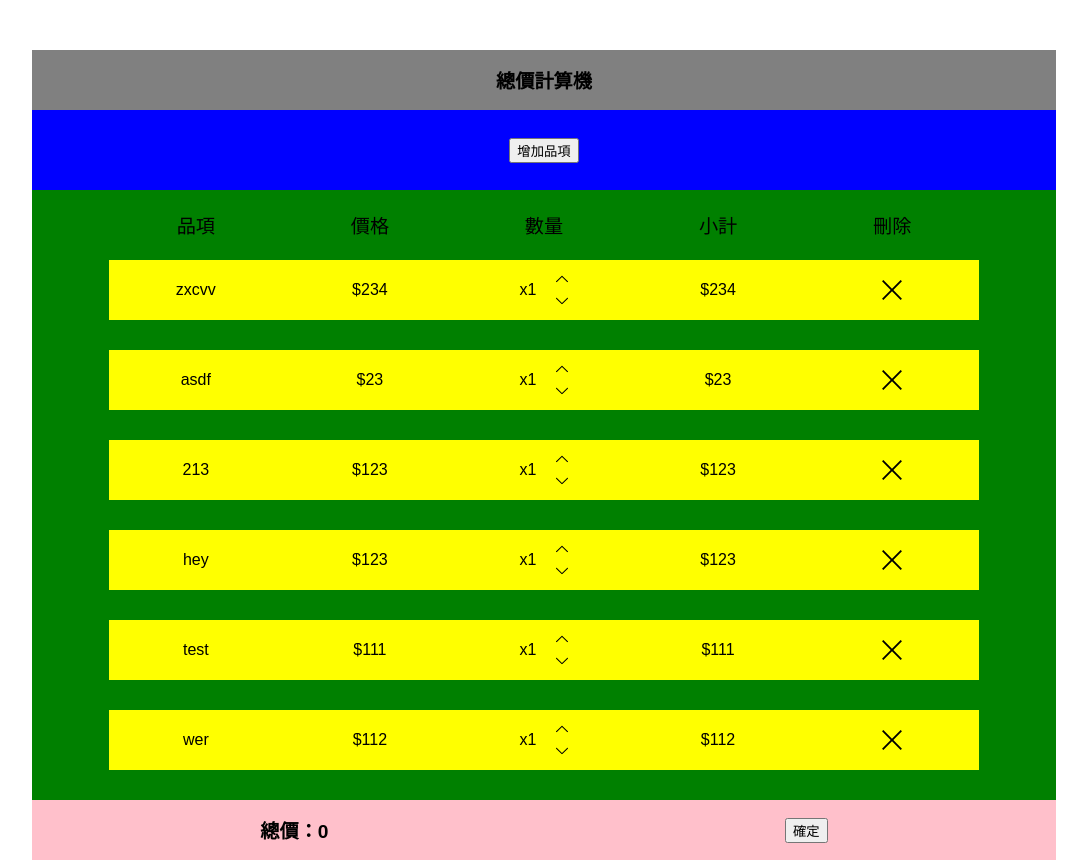
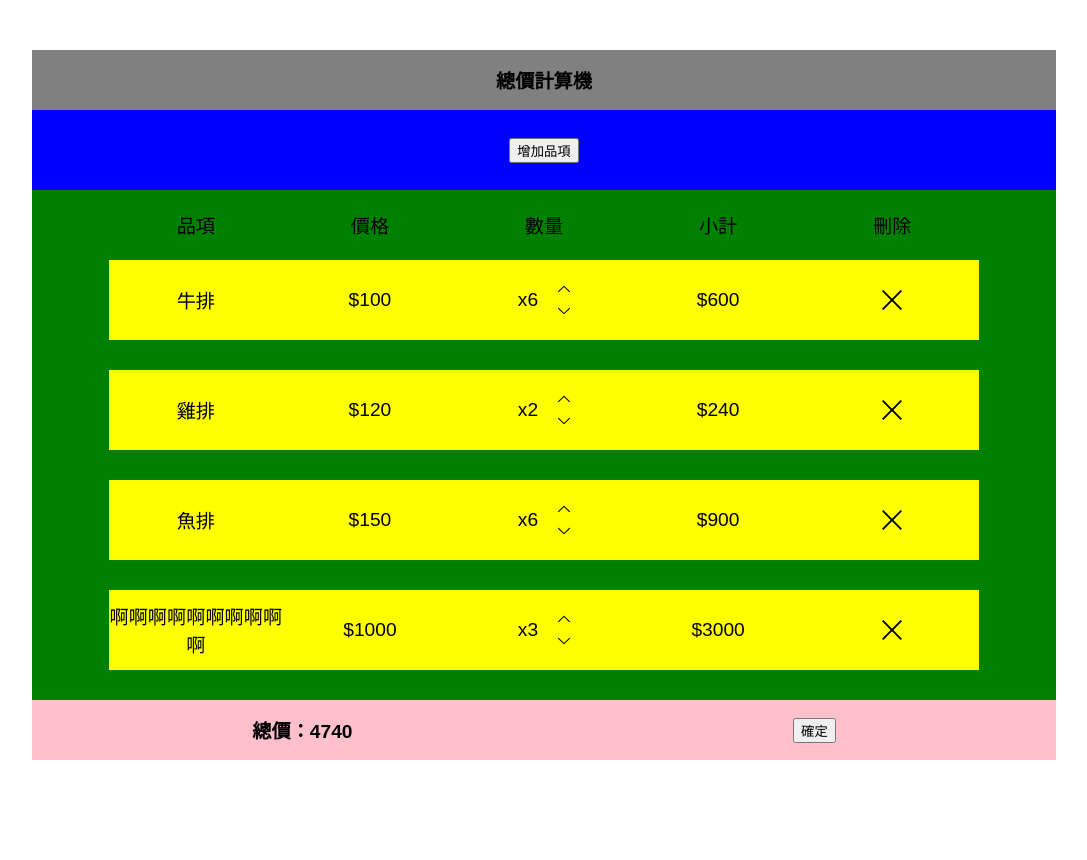
Before and after one commit to Melon-Lo/Total-Calculator-React, a React (Create React App) app: page /main in a window 1280 px wide. Shown: the whole page, without its empty margins (96-1183 px from the left). After the commit the page ends 800 px from the top, so only its background shows below. Built offline with nearby package versions, Linux system fonts and the light colour scheme; data requests are answered from the project's data file; a web font is replaced by a local one.

Commit message:
feat/ add total

```diff
--- a/db.json
+++ b/db.json
@@ -1,40 +1,28 @@
 {
   "items": [
     {
-      "name": "zxcvv",
-      "price": 234,
-      "amount": 1,
-      "id": 2
+      "name": "牛排",
+      "price": 100,
+      "amount": 6,
+      "id": 9
     },
     {
-      "name": "asdf",
-      "price": 23,
-      "amount": 1,
-      "id": 3
+      "name": "雞排",
+      "price": 120,
+      "amount": 2,
+      "id": 10
     },
     {
-      "name": "213",
-      "price": 123,
-      "amount": 1,
-      "id": 4
+      "name": "魚排",
+      "price": 150,
+      "amount": 6,
+      "id": 11
     },
     {
-      "name": "hey",
-      "price": 123,
-      "amount": 1,
-      "id": 5
-    },
-    {
-      "name": "test",
-      "price": 111,
-      "amount": 1,
-      "id": 6
-    },
-    {
-      "name": "wer",
-      "price": 112,
-      "amount": 1,
-      "id": 7
+      "name": "啊啊啊啊啊啊啊啊啊啊",
+      "price": 1000,
+      "amount": 3,
+      "id": 12
     }
   ]
 }
--- a/src/App.jsx
+++ b/src/App.jsx
@@ -4,9 +4,11 @@ import { BrowserRouter, Route, Routes, Navigate } from 'react-router-dom';
 // import pages
 import MainPage from 'pages/MainPage';
 
+const basename = process.env.PUBLIC_URL
+
 function App() {
   return (
-    <div className="App">
+    <div className="App" basename={basename}>
       <BrowserRouter>
         <Routes>
           <Route path="main" element={<MainPage />}></Route>
--- a/src/components/ItemBox.jsx
+++ b/src/components/ItemBox.jsx
@@ -48,7 +48,7 @@ const ItemCollection = styled.div`
 
 const Item = styled.div`
   width: 85%;
-  height: 60px;
+  height: 80px;
   margin-bottom: 30px;
   display: flex;
   justify-content: space-between;
@@ -61,6 +61,8 @@ const ItemPiece = styled.div`
   display: flex;
   justify-content: center;
   align-items: center;
+  font-size: 1.2rem;
+  text-align: center;
 `
 
 const AmountChangeBox = styled.div`
--- a/src/components/TotalBox.jsx
+++ b/src/components/TotalBox.jsx
@@ -1,4 +1,8 @@
 import styled from 'styled-components'
+
+// import hook
+import { useContext } from 'react'
+import { FunctionsContext } from 'contexts/FunctionsContext'
 
 const Container = styled.div`
   width: 100%;
@@ -16,7 +20,8 @@ const TotalNumber = styled.div``
 const SubmitButton = styled.button``
 
 export default function TotalBox() {
-  let total = 0
+  // let total = 0
+  const { total } = useContext(FunctionsContext)
   const totalContent = `總價：${total}`
   const buttonContent = '確定'
 
--- a/src/contexts/FunctionsContext.jsx
+++ b/src/contexts/FunctionsContext.jsx
@@ -17,6 +17,9 @@ export default function FunctionsContextProvider({ children }) {
   const [inputPriceValue, setInputPriceValue] = useState('')
   const [currentItems, setCurrentItems] = useState([])
   const { setShowModal } = useContext(ModalContext)
+  const total = currentItems.reduce((acc, curr) => {
+    return acc + curr.price * curr.amount
+  }, 0)
 
   ////////// get items
   const getItemsAsync = async () => {
@@ -32,7 +35,7 @@ export default function FunctionsContextProvider({ children }) {
   // name: 0-10 words
   const handleNameChange = (value) => {
     if(value.length > 10) return
-    setInputNameValue(value)
+    setInputNameValue(value.trim())
   }
 
   // price: 0-10000
@@ -172,6 +175,7 @@ export default function FunctionsContextProvider({ children }) {
         handleDelete,
         handleCalculation,
         getItemsAsync,
+        total,
       }}
     >
       {children}
```
